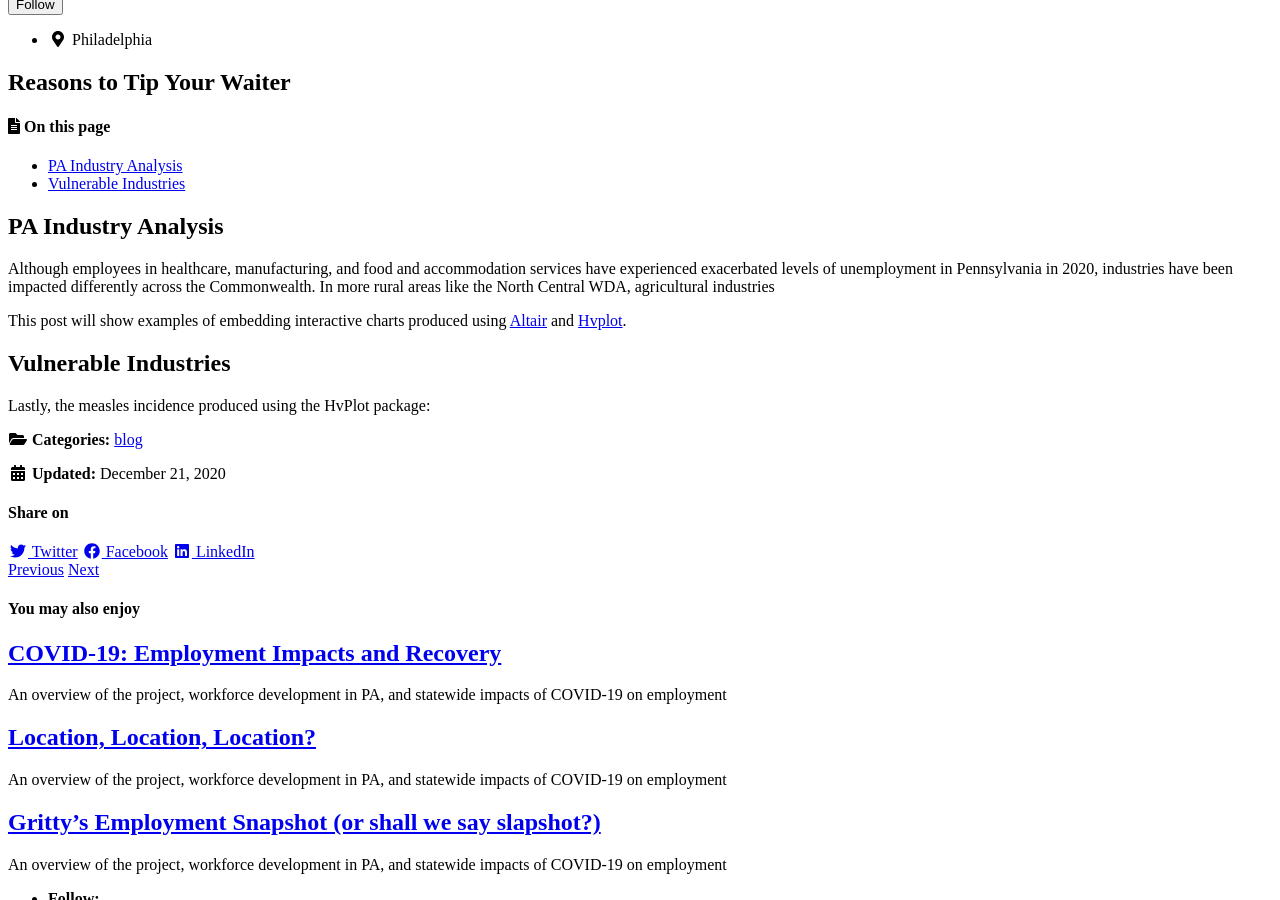
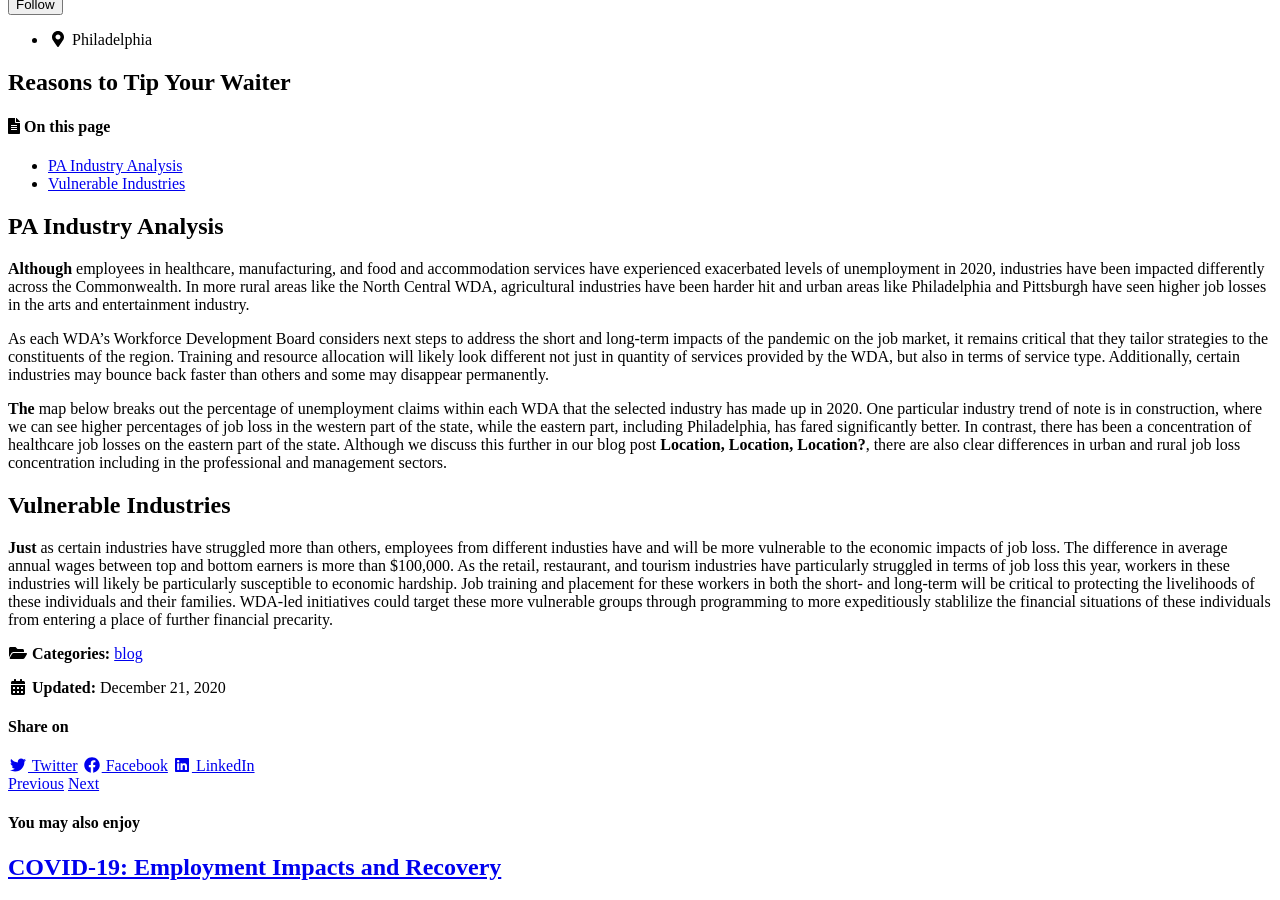
Before and after one commit to amghazzawi/PAemployment, a Jekyll site: the page built from _posts/2020-12-21-measles-charts.md, in a window 1280 px wide and 900 px high, scrolled down 262 px. Built offline with Jekyll 4.4.1, drawn with Linux system fonts in a browser that asks for light colours; cached includes are drawn as plain includes; nearby versions of some CDN libraries.

Commit message:
Update 2020-12-21-measles-charts.md

```diff
--- a/_posts/2020-12-21-measles-charts.md
+++ b/_posts/2020-12-21-measles-charts.md
@@ -6,24 +6,26 @@ categories:
 tags:
 excerpt: "A comparative look at how different industries have fared and vulnerable hotspots across the state"
 hv-loader:
-  hv-chart-1: ["charts/3_claimsdropdownhvplot.html", "700"]
+  hv-chart-1: ["charts/3_claimsdropdownhvplot.html", "650"]
   hv-chart-2: ["charts/3_industrypctmap.html", "500"]
-  hv-chart-3: ["charts/3_wageshvplot.html", "500"]
+  hv-chart-3: ["charts/3_wageshvplot.html", "550"]
 toc: true
 toc_sticky: true
 ---
 ## PA Industry Analysis
 
-Although employees in healthcare, manufacturing, and food and accommodation services have experienced exacerbated levels of unemployment in Pennsylvania in 2020, industries have been impacted differently across the Commonwealth. In more rural areas like the North Central WDA, agricultural industries
+**Although** employees in healthcare, manufacturing, and food and accommodation services have experienced exacerbated levels of unemployment in 2020, industries have been impacted differently across the Commonwealth. In more rural areas like the North Central WDA, agricultural industries have been harder hit and urban areas like Philadelphia and Pittsburgh have seen higher job losses in the arts and entertainment industry.
+
+As each WDA's Workforce Development Board considers next steps to address the short and long-term impacts of the pandemic on the job market, it remains critical that they tailor strategies to the constituents of the region. Training and resource allocation will likely look different not just in quantity of services provided by the WDA, but also in terms of service type. Additionally, certain industries may bounce back faster than others and some may disappear permanently.
 
 <div id="hv-chart-1"></div>
 
-This post will show examples of embedding interactive charts produced using [Altair](https://altair-viz.github.io) and [Hvplot](https://hvplot.pyviz.org/).
+**The** map below breaks out the percentage of unemployment claims within each WDA that the selected industry has made up in 2020. One particular industry trend of note is in construction, where we can see higher percentages of job loss in the western part of the state, while the eastern part, including Philadelphia, has fared significantly better. In contrast, there has been a concentration of healthcare job losses on the eastern part of the state. Although we discuss this further in our blog post **Location, Location, Location?**, there are also clear differences in urban and rural job loss concentration including in the professional and management sectors.
 
 <div id="hv-chart-2"></div>
 
 ## Vulnerable Industries
 
-Lastly, the measles incidence produced using the HvPlot package:
+**Just** as certain industries have struggled more than others, employees from different industies have and will be more vulnerable to the economic impacts of job loss. The difference in average annual wages between top and bottom earners is more than $100,000. As the retail, restaurant, and tourism industries have particularly struggled in terms of job loss this year, workers in these industries will likely be particularly susceptible to economic hardship. Job training and placement for these workers in both the short- and long-term will be critical to protecting the livelihoods of these individuals and their families. WDA-led initiatives could target these more vulnerable groups through programming to more expeditiously stablilize the financial situations of these individuals from entering a place of further financial precarity.
 
 <div id="hv-chart-3"></div>
```
